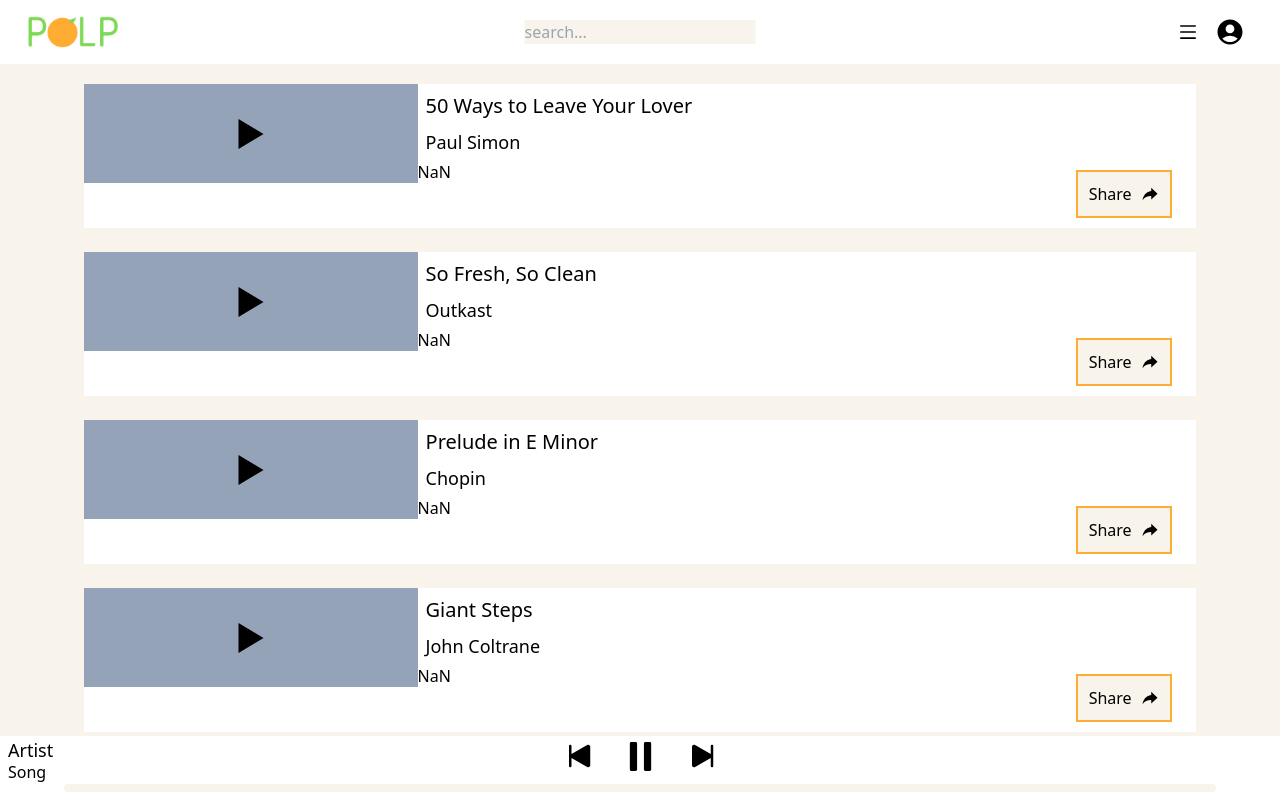
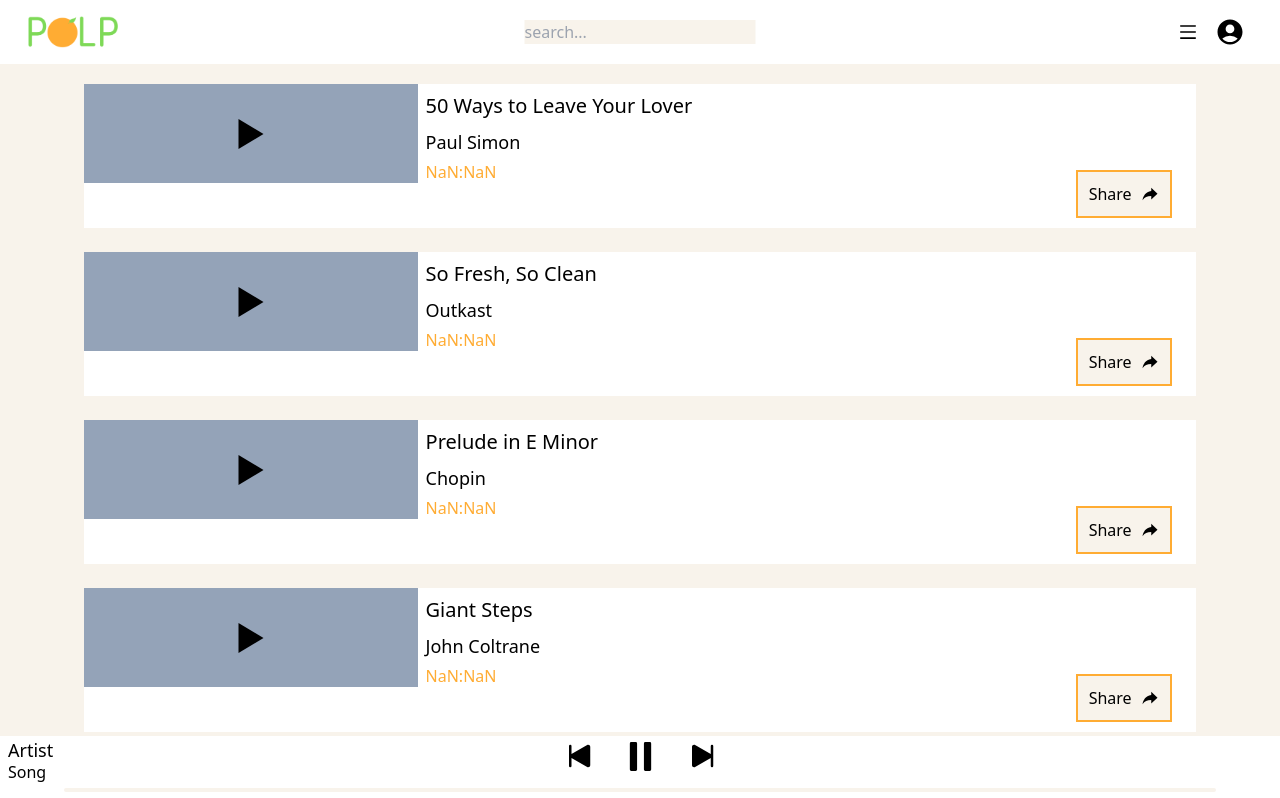
Before and after one commit to mattleesounds/polp2, a Next.js app: page / in a window 1280 px wide. Shown: the top 798 px of the page. Built offline with nearby package versions, Linux system fonts and the light colour scheme.

Commit message:
duration display and cb improvements

```diff
--- a/components/ControlBar.tsx
+++ b/components/ControlBar.tsx
@@ -2,6 +2,7 @@
 import { useState, useRef, useEffect, createRef } from 'react'
 import { GiPauseButton, GiPlayButton } from 'react-icons/gi'
 import { BsFillSkipEndFill, BsFillSkipStartFill } from 'react-icons/bs'
+import { TrackType } from '@/lib/types'
 
 interface Props {}
 
@@ -15,11 +16,24 @@
   parentElement: HTMLElement | null;
 }
 
-const ControlBar = ({}: Props): JSX.Element => {
+interface Props {
+  isPlaying: boolean;
+  setIsPlaying: React.Dispatch<React.SetStateAction<boolean>>;
+  currentTrack: string | null;
+  audioRefs: React.MutableRefObject<Map<string, HTMLAudioElement>>;
+  setCurrentTrack: React.Dispatch<React.SetStateAction<any>>;
+  durRefs: React.MutableRefObject<Map<string, number>>;
+  handlePlayPause: (trackSource: string) => void;
+  tracks: TrackType[];
+}
+
+const ControlBar = ({ isPlaying, setIsPlaying, currentTrack, setCurrentTrack, audioRefs, durRefs, handlePlayPause, tracks }: Props): JSX.Element => {
   const [progress, setProgress] = useState(0);
   const audioRef = useRef<HTMLAudioElement>(null);
   /* const knobRef = useRef<KnobRef>({ current: null, parentElement: null }); */
   const knobRef = createRef<KnobRef>()
+
+
 
   const handleTimeUpdate = (event: React.SyntheticEvent<HTMLAudioElement, Event>) => {
     const progress = (event.currentTarget.currentTime / event.currentTarget.duration) * 100;
@@ -94,7 +108,7 @@
 
 
         {/* Progress Bar */}
-        <div className="absolute w-[90%] left-[5%] h-2 bottom-2 bg-cream rounded cursor-pointer" onMouseDown={handleMouseDown}>
+        <div className="absolute w-[90%] left-[5%] h-1 bottom-2 bg-cream rounded cursor-pointer" onMouseDown={handleMouseDown}>
           <div className="h-full bg-black" style={{width:`${progress}%`}} ></div>
         </div>
         {/* Knob */}
--- a/components/Feed.tsx
+++ b/components/Feed.tsx
@@ -10,11 +10,10 @@
   isPlaying: boolean;
   handlePlayPause: (trackSource: string) => void;
   audioRefs: React.MutableRefObject<Map<string, HTMLAudioElement>>;
-  duration: number;
-  setDuration: React.Dispatch<React.SetStateAction<number>>;
+  durRefs: React.MutableRefObject<Map<string, number>>;
 }
 
-const Feed = ({ isPlaying, setIsPlaying, handlePlayPause, tracks, currentTrack, setCurrentTrack, audioRefs, duration, setDuration }: FeedProps): JSX.Element =>  {
+const Feed = ({ isPlaying, setIsPlaying, handlePlayPause, tracks, currentTrack, setCurrentTrack, audioRefs, durRefs }: FeedProps): JSX.Element =>  {
 
 
   return (
@@ -29,8 +28,7 @@
           setCurrentTrack={setCurrentTrack}
           handlePlayPause={handlePlayPause}
           audioRefs={audioRefs}
-          duration={duration}
-          setDuration={setDuration}
+          durRefs={durRefs}
         />
       ))}
     </div>
--- a/components/Media.tsx
+++ b/components/Media.tsx
@@ -42,10 +42,10 @@
   /* States */
   const [isPlaying, setIsPlaying] = useState<boolean>(false)
   const [currentTrack, setCurrentTrack] = useState<string | null>(null);
-  const [duration, setDuration] = useState(0);
 
   /* Map of audioRefs */
   const audioRefs = useRef<Map<string, HTMLAudioElement>>(new Map());
+  const durRefs = useRef<Map<string, number>>(new Map());
 
 
 
@@ -85,10 +85,18 @@
           setCurrentTrack={setCurrentTrack}
           handlePlayPause={handlePlayPause}
           audioRefs={audioRefs}
-          duration={duration}
-          setDuration={setDuration}
+          durRefs={durRefs}
         />
-      <ControlBar />
+      <ControlBar
+        isPlaying={isPlaying}
+        setIsPlaying={setIsPlaying}
+        currentTrack={currentTrack}
+        audioRefs={audioRefs}
+        setCurrentTrack={setCurrentTrack}
+        durRefs={durRefs}
+        handlePlayPause={handlePlayPause}
+        tracks={tracks}
+      />
     </div>
   )
 }
--- a/components/Track.tsx
+++ b/components/Track.tsx
@@ -14,11 +14,13 @@
   currentTrack: string | null;
   handlePlayPause: (trackSource: string) => void;
   audioRefs: React.MutableRefObject<Map<string, HTMLAudioElement>>;
-  duration: number;
-  setDuration: React.Dispatch<React.SetStateAction<number>>;
+  durRefs: React.MutableRefObject<Map<string, number>>;
 }
 
-const Track = ({ isPlaying, setIsPlaying, track, handlePlayPause, audioRefs, currentTrack, setCurrentTrack, duration, setDuration }: TrackProps): JSX.Element =>  {
+const Track = ({ isPlaying, setIsPlaying, track, handlePlayPause, audioRefs, currentTrack, setCurrentTrack, durRefs }: TrackProps): JSX.Element =>  {
+
+  /* States */
+  const [duration, setDuration] = useState(0);
 
   /* Ref */
   const audioRef = useRef<HTMLAudioElement>(null);
@@ -27,12 +29,14 @@
   useEffect(() => {
     if (audioRef.current) {
       audioRefs.current.set(track.source, audioRef.current);
-      setDuration(audioRef.current.duration)
+      setDuration(audioRef.current.duration);
+      durRefs.current.set(track.source, duration);
     }
-  }, [audioRefs, track.source, setDuration]);
+  }, [audioRefs, track.source, durRefs, duration]);
 
   return (
     <div className="w-[88%] left-[6%] h-36 bg-white flex m-3">
+
       {/* Art/Controls */}
       <div className="w-[30%] h-[69%] bg-slate-400 flex justify-center items-center">
         <button onClick={() =>handlePlayPause(track.source)}>
@@ -52,8 +56,8 @@
           <h3 className="p-2 pt-0 pb-1 text-lg">
             {track.artist}
           </h3>
-          <h4>
-            {duration}
+          <h4 className="p-2 pt-0 pb-1 text-polp-orange">
+            {Math.floor(duration / 60)}:{Math.floor(duration % 60)}
           </h4>
         </div>
         <div className="h-[40%] flex justify-end mr-6 mt-0">
```
